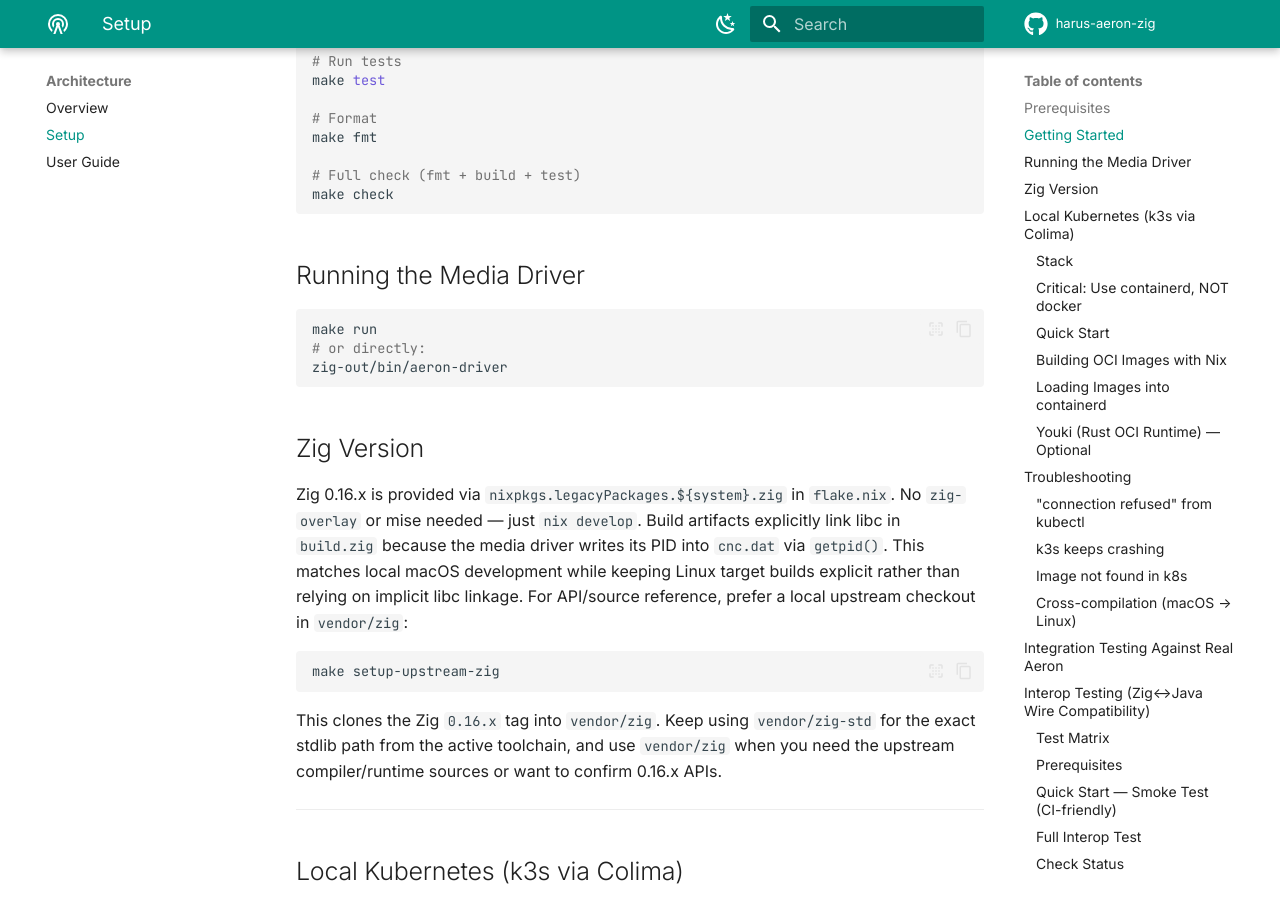
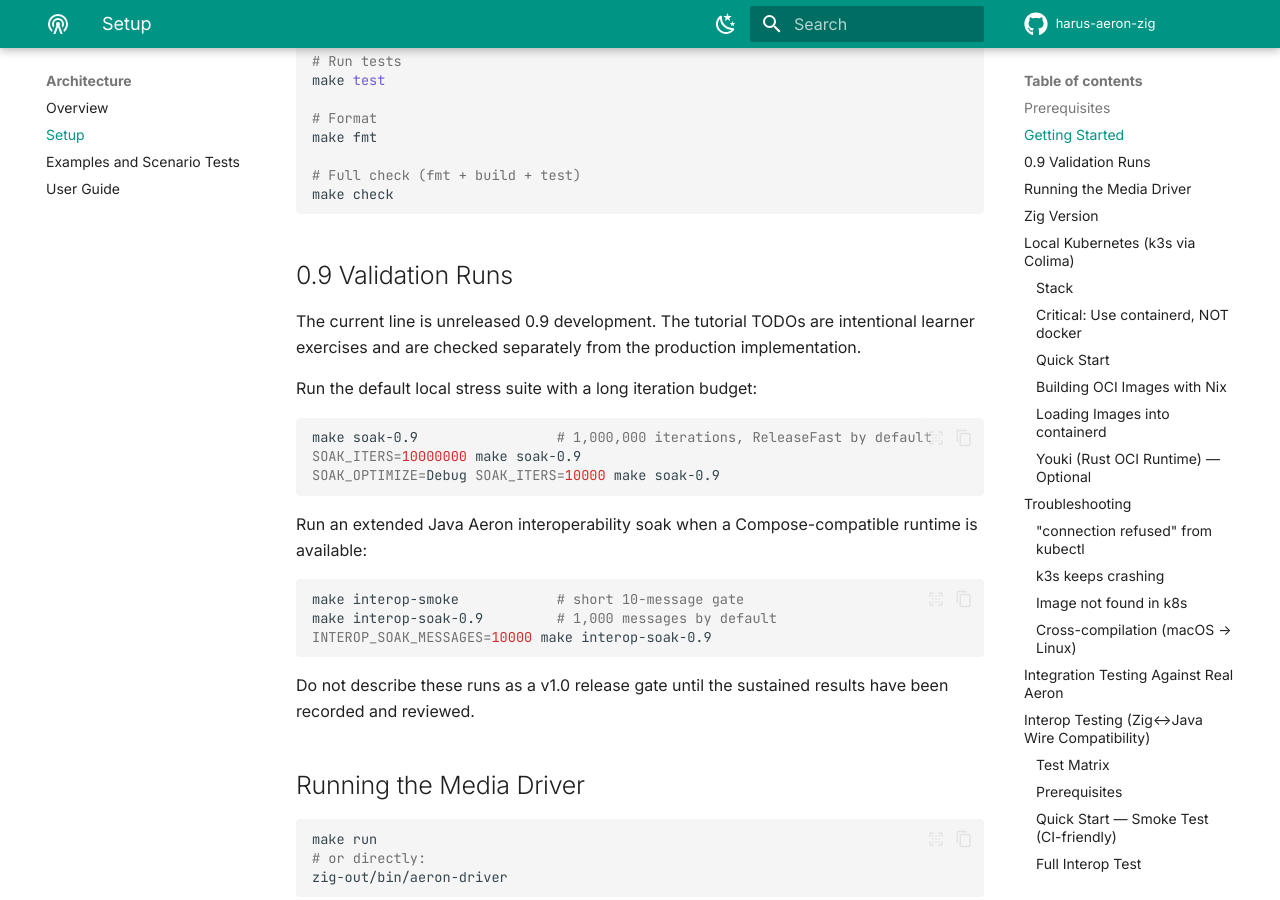
Before and after one commit to azusachino/harus-aeron-zig, an MkDocs documentation site: the page built from docs/guides/setup.md, in a window 1280 px wide and 900 px high, scrolled down 584 px. Built offline with MkDocs 1.6.1 and Material for MkDocs 9.7.7, drawn with Linux system fonts in a browser that asks for light colours; comment, search, counter and statistics services are not loaded; some of the changed text lies outside the part shown.

Commit message:
chore: harden 0.9 validation and examples

````diff
--- a/docs/guides/setup.md
+++ b/docs/guides/setup.md
@@ -24,6 +24,31 @@ make fmt
 # Full check (fmt + build + test)
 make check
 ```
+
+## 0.9 Validation Runs
+
+The current line is unreleased 0.9 development. The tutorial TODOs are intentional
+learner exercises and are checked separately from the production implementation.
+
+Run the default local stress suite with a long iteration budget:
+
+```bash
+make soak-0.9                 # 1,000,000 iterations, ReleaseFast by default
+SOAK_ITERS=10000000 make soak-0.9
+SOAK_OPTIMIZE=Debug SOAK_ITERS=10000 make soak-0.9
+```
+
+Run an extended Java Aeron interoperability soak when a Compose-compatible runtime is
+available:
+
+```bash
+make interop-smoke            # short 10-message gate
+make interop-soak-0.9         # 1,000 messages by default
+INTEROP_SOAK_MESSAGES=10000 make interop-soak-0.9
+```
+
+Do not describe these runs as a v1.0 release gate until the sustained results have been
+recorded and reviewed.
 
 ## Running the Media Driver
 
--- a/mkdocs.yml
+++ b/mkdocs.yml
@@ -169,6 +169,7 @@ nav:
   - Architecture:
       - Overview: guides/architecture.md
       - Setup: guides/setup.md
+      - Examples and Scenario Tests: guides/examples.md
       - User Guide: guides/user-guide.md
   - Reference:
       - Plan: plan.md
````
Also changed, not shown: CHANGELOG.md (+3 -3 lines), README.md (+10 -3 lines), docs/README.md (+1 -0 lines), docs/audits/1.0.0-rc2-audit.md (+4 -2 lines), docs/guides/architecture.md (+1 -1 lines), docs/guides/examples.md (added, +35 -0 lines), docs/plan.md (+9 -9 lines), 10 other files.
